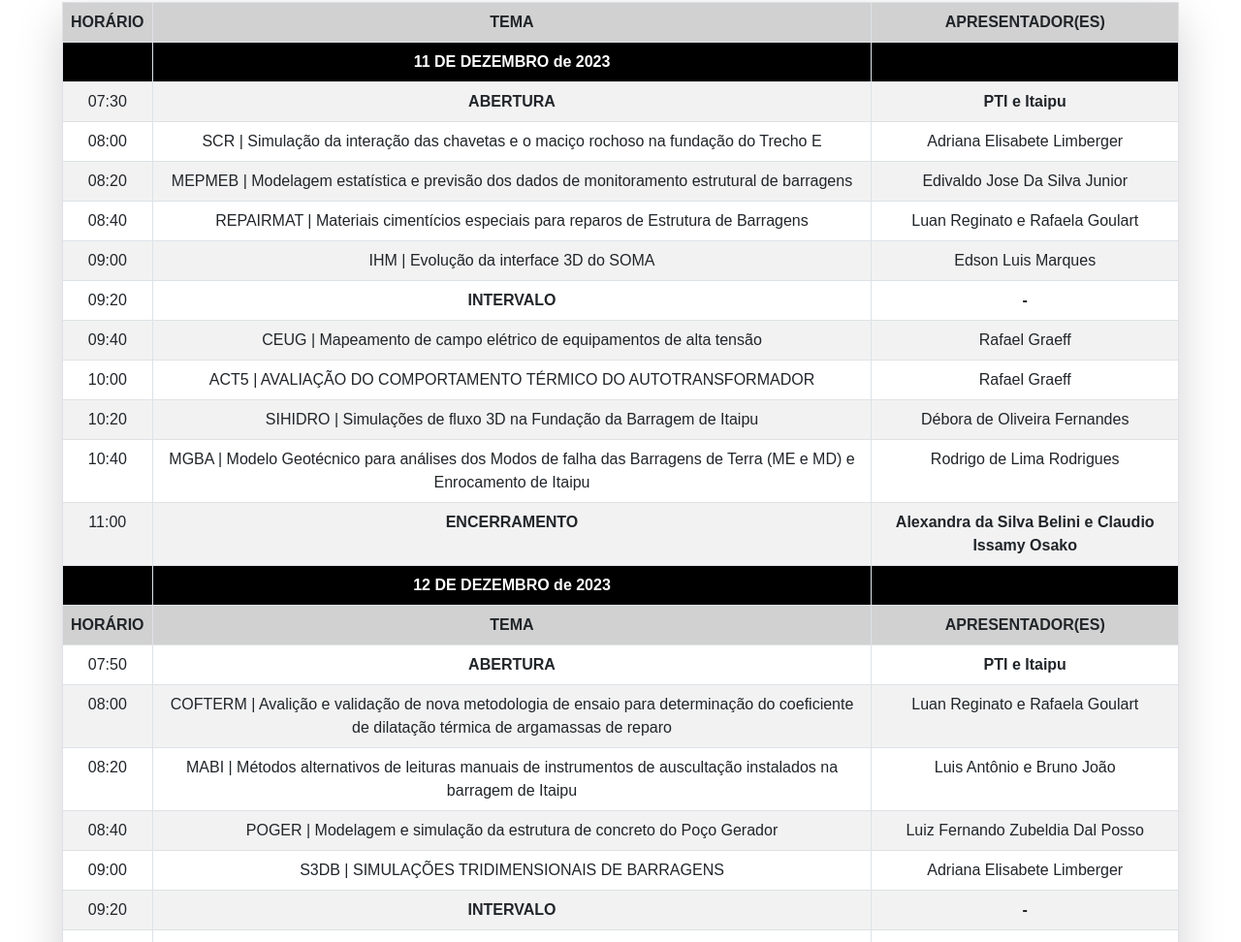
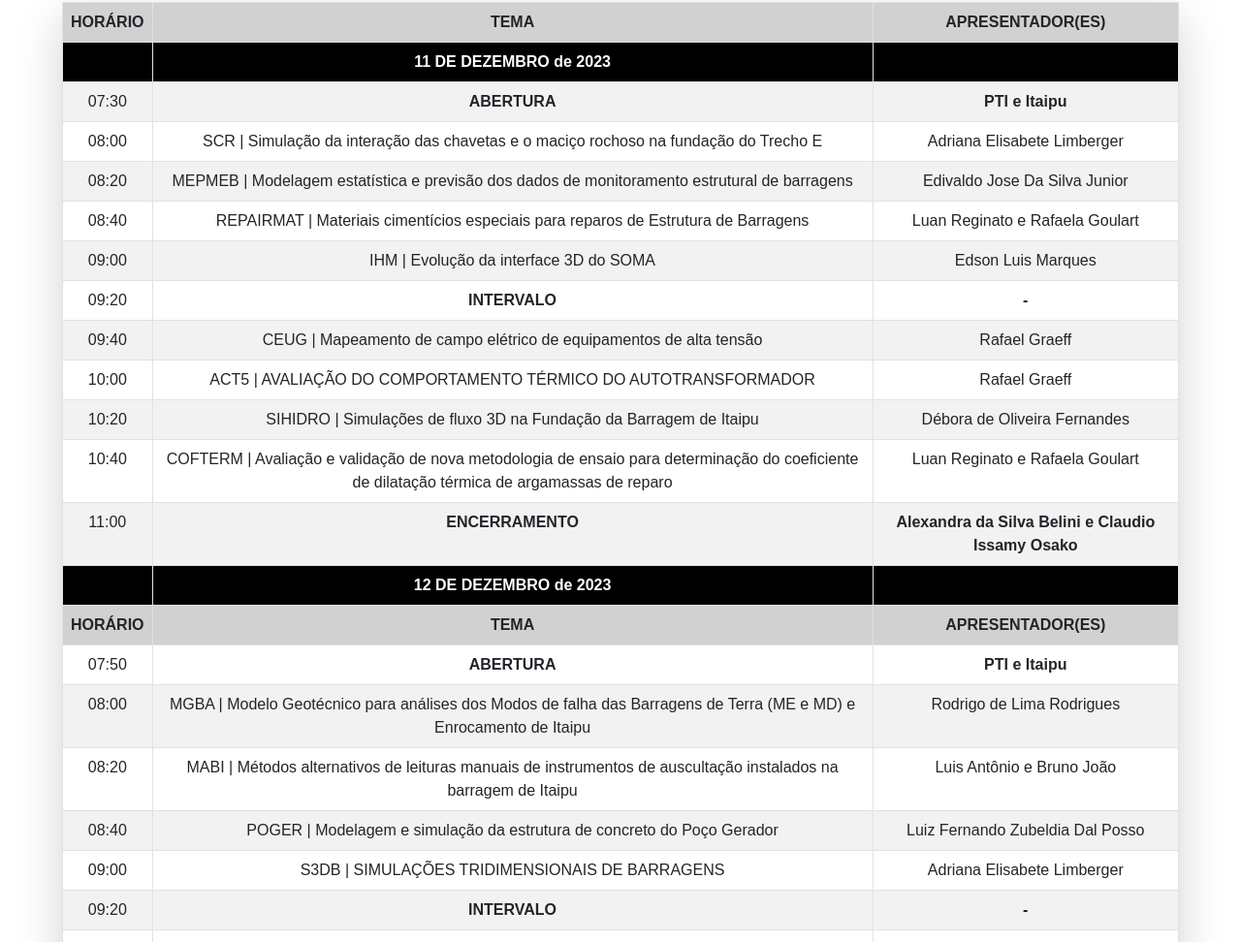
Before and after one commit to enzomanenteferreira/workshopCeasb, a plain HTML site: page index.html in a window 1280 px wide. Shown: the part 188-1160 px from the top of the page at 97% size. Drawn offline with nearby package versions, Linux system fonts and the light colour scheme.

Commit message:
workshop

```diff
--- a/index.html
+++ b/index.html
@@ -99,8 +99,8 @@
 
             <tr>
                 <td>10:40</td>
-                <td>MGBA | Modelo Geotécnico para análises dos Modos de falha das Barragens de Terra (ME e MD) e Enrocamento de Itaipu</td>
-                <td>Rodrigo de Lima Rodrigues</td>
+                <td>COFTERM | Avaliação e validação de nova metodologia de ensaio para determinação do coeficiente de dilatação térmica de argamassas de reparo</td>
+                <td>Luan Reginato e Rafaela Goulart</td>
             </tr>
 
             <tr>
@@ -130,8 +130,8 @@
 
             <tr>
                 <td>08:00</td>
-                <td>COFTERM | Avalição e validação de nova metodologia de ensaio para determinação do coeficiente de dilatação térmica de argamassas de reparo</td>
-                <td>Luan Reginato e Rafaela Goulart</td>
+                <td>MGBA | Modelo Geotécnico para análises dos Modos de falha das Barragens de Terra (ME e MD) e Enrocamento de Itaipu</td>
+                <td>Rodrigo de Lima Rodrigues</td>
             </tr>
 
             <tr>
```
